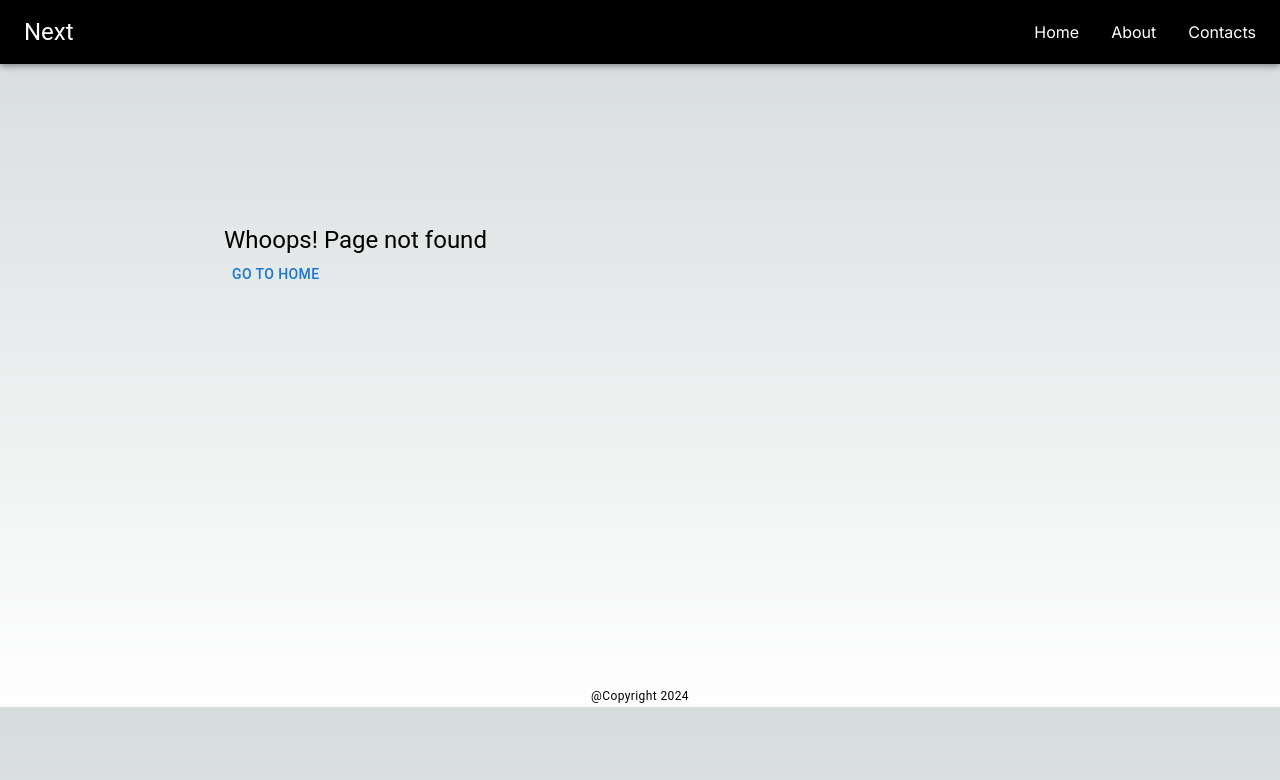
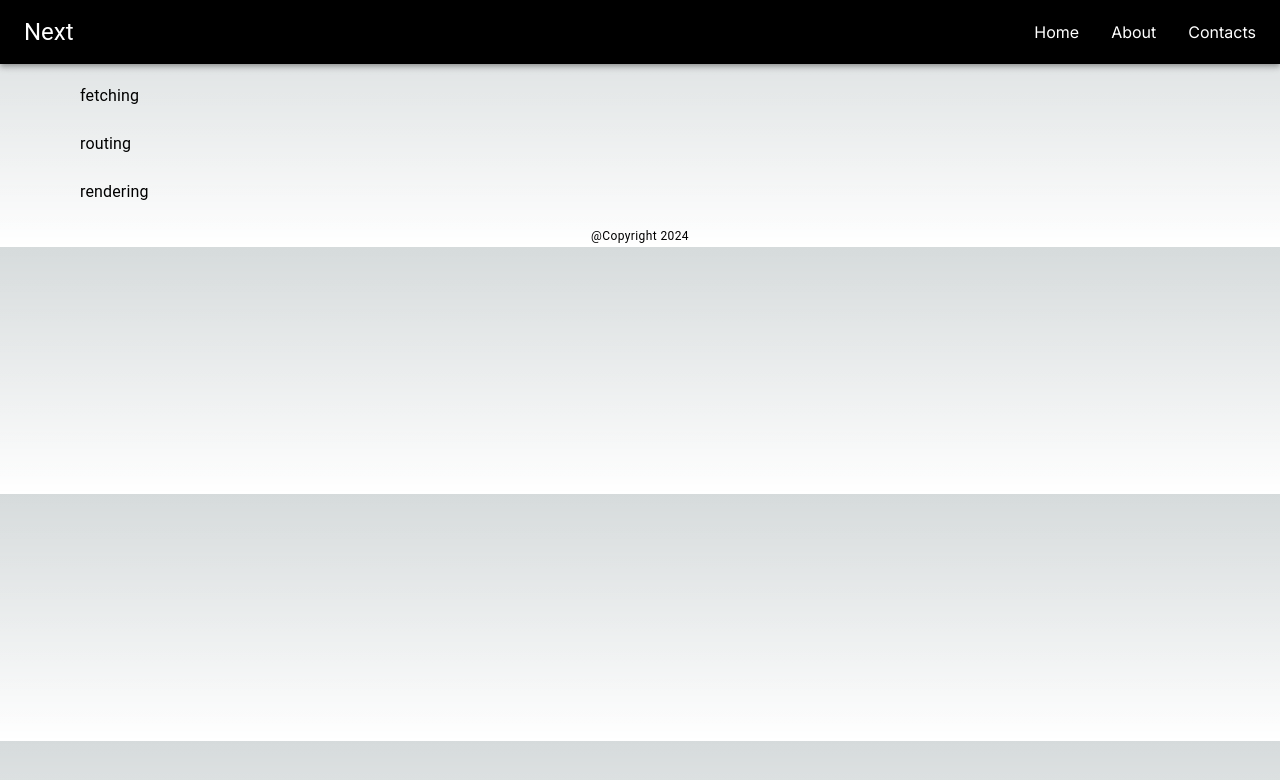
Before and after one commit to Nirusanan/next_app, a Next.js app: page /title in a window 1280 px wide. Before the commit this address had no page. Shown: the top 780 px of the page. Built offline with nearby package versions, Linux system fonts and the light colour scheme.

Commit message:
retrieve_data_from_API

```diff
--- /dev/null
+++ b/app/title/page.js
@@ -0,0 +1,32 @@
+import { List, ListItem, ListItemButton, ListItemText } from '@mui/material'
+import Link from 'next/link'
+import React from 'react'
+
+async function getData() {
+    const response = await fetch('http://localhost:3000/api/items')
+    const json = await response.json()
+
+    return json
+}
+
+
+export default async function page() {
+  const titles = await getData()
+  console.log(titles)
+
+    return (
+        <>
+            <List>
+                {titles && titles.map((title) => {
+                    return <ListItem disablePadding key={title.id}>
+                        <ListItemButton>
+                            <ListItemText primary={title.name} />
+                        </ListItemButton>
+                    </ListItem>
+
+                })
+                }
+            </List>
+        </>
+    )
+}
```
